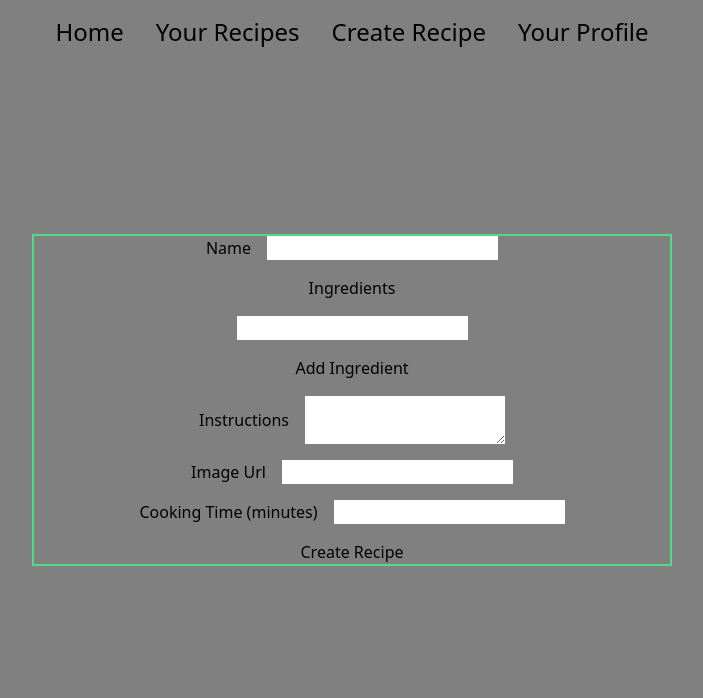
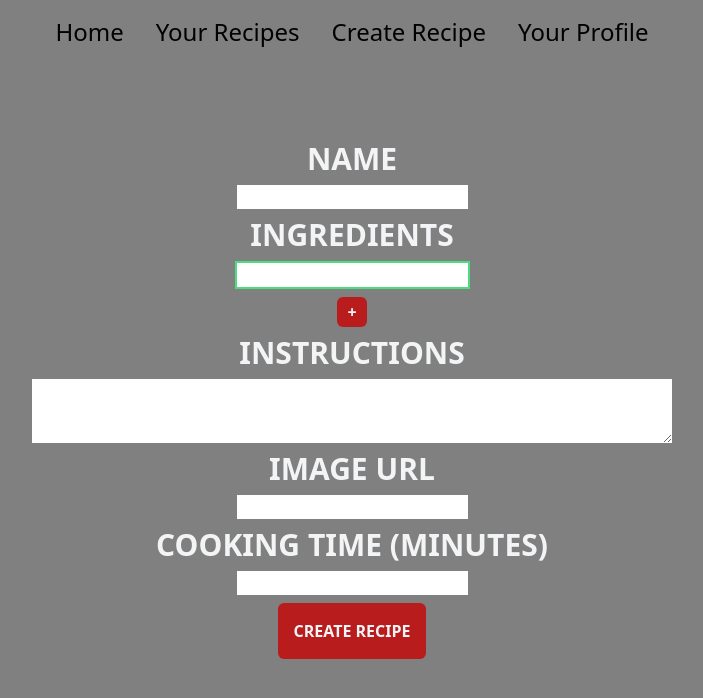
Before and after one commit to Nicholas-Abell/food_buddy, a Next.js app: page /create-recipe in a window 1280 px wide. Shown: the top 698 px of the page, without its empty margins (288-991 px from the left). Built offline with nearby package versions, Linux system fonts and the light colour scheme.

Commit message:
create-recipe styles

```diff
--- a/app/create-recipe/page.tsx
+++ b/app/create-recipe/page.tsx
@@ -48,16 +48,25 @@ const CreateRecipe: React.FC<pageProps> = () => {
 
   return (
     <div>
-      <form className="flex flex-col justify-end items-center gap-4 border-green-400 border-2 w-[50vw]">
-        <div className="flex gap-4 justify-center items-center">
-          <label htmlFor="name">Name</label>
+      <form className="flex flex-col justify-end items-center w-[50vw] gap-2">
+        <label
+          htmlFor="name"
+          className="text-gray-100 font-bold text-3xl uppercase"
+        >
+          Name
+        </label>
         <input type="text" id="name" name="name" onChange={handleChange} />
-        </div>
 
-        <div className="flex flex-col gap-4 justify-center items-center">
-          <label htmlFor="ingredients">Ingredients</label>
+        <label
+          htmlFor="ingredients"
+          className="text-gray-100 font-bold text-3xl uppercase"
+        >
+          Ingredients
+        </label>
+        <div className="border-2 border-green-400 flex flex-wrap gap-2 max-h-[240px] overflow-scroll">
           {recipe.ingredients.map((ingredient, key) => (
             <input
+              className="flex-1"
               key={key}
               type="text"
               name="ingredients"
@@ -65,40 +74,56 @@ const CreateRecipe: React.FC<pageProps> = () => {
               onChange={(e) => handleIngredientChange(e, key)}
             ></input>
           ))}
-          <button type="button" onClick={addIngredient}>
-            Add Ingredient
+        </div>
+        <button
+          type="button"
+          onClick={addIngredient}
+          className="bg-red-700 h-[30px] w-[30px] rounded-md text-gray-100 font-bold uppercase hover:bg-red-900"
+        >
+          +
         </button>
-        </div>
 
-        <div className="flex gap-4 justify-center items-center">
-          <label htmlFor="instructions">Instructions</label>
+        <label
+          htmlFor="instructions"
+          className="text-gray-100 font-bold text-3xl uppercase"
+        >
+          Instructions
+        </label>
         <textarea
+          className="w-full p-2"
           id="instructions"
           name="instructions"
           onChange={handleChange}
         ></textarea>
-        </div>
 
-        <div className="flex gap-4 justify-center items-center">
-          <label htmlFor="imageUrl">Image Url</label>
+        <label
+          htmlFor="imageUrl"
+          className="text-gray-100 font-bold text-3xl uppercase"
+        >
+          Image Url
+        </label>
         <input
           type="text"
           id="imageUrl"
           name="imageUrl"
           onChange={handleChange}
         ></input>
-        </div>
 
-        <div className="flex gap-4 justify-end items-center">
-          <label htmlFor="cookingTime">{"Cooking Time (minutes)"}</label>
+        <label
+          htmlFor="cookingTime"
+          className="text-gray-100 font-bold text-3xl uppercase"
+        >
+          {"Cooking Time (minutes)"}
+        </label>
         <input
           type="number"
           id="cookingTime"
           name="cookingTime"
           onChange={handleChange}
         />
-        </div>
-        <button>Create Recipe</button>
+        <button className="bg-red-700 p-4 rounded-md text-gray-100 font-bold uppercase hover:bg-red-900">
+          Create Recipe
+        </button>
       </form>
     </div>
   );
```
Lines whose indentation alone changed are shown as unchanged.
